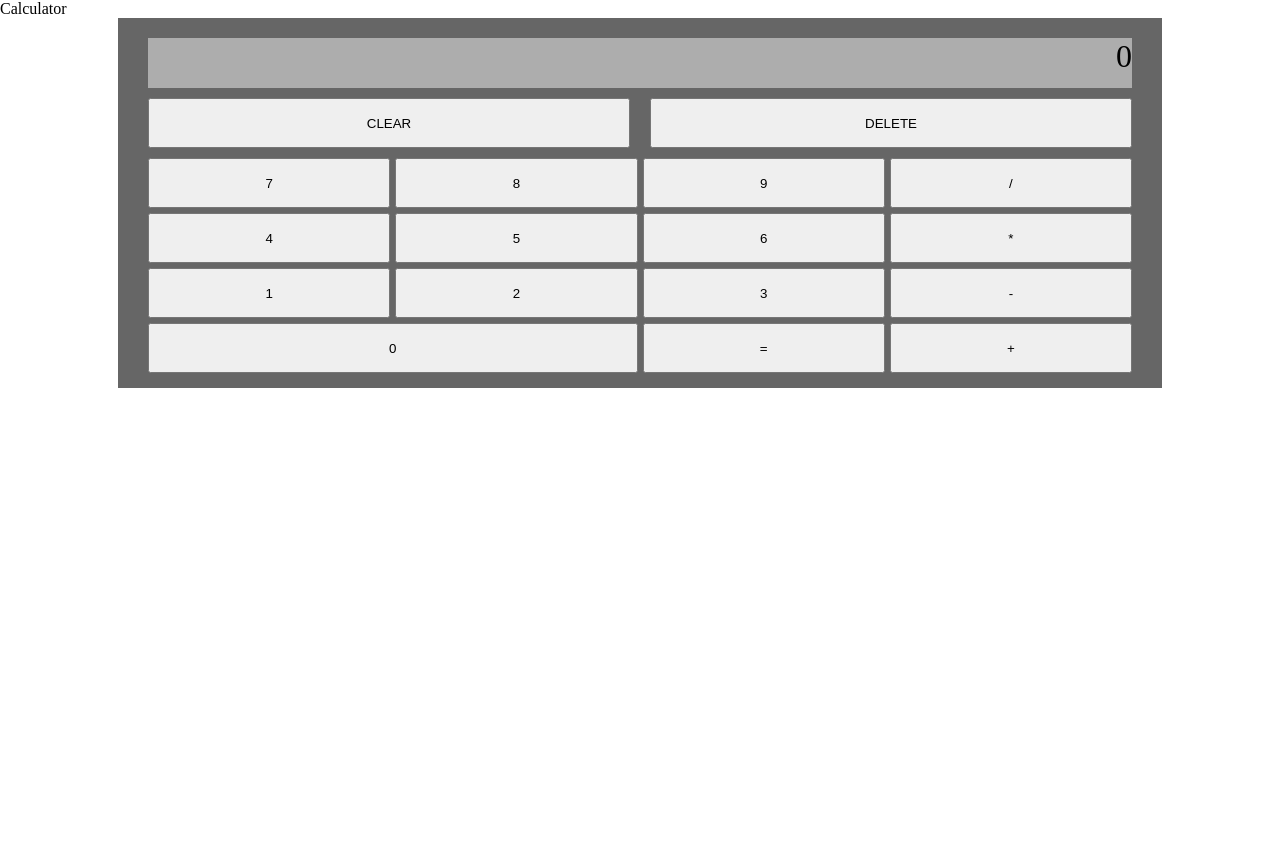
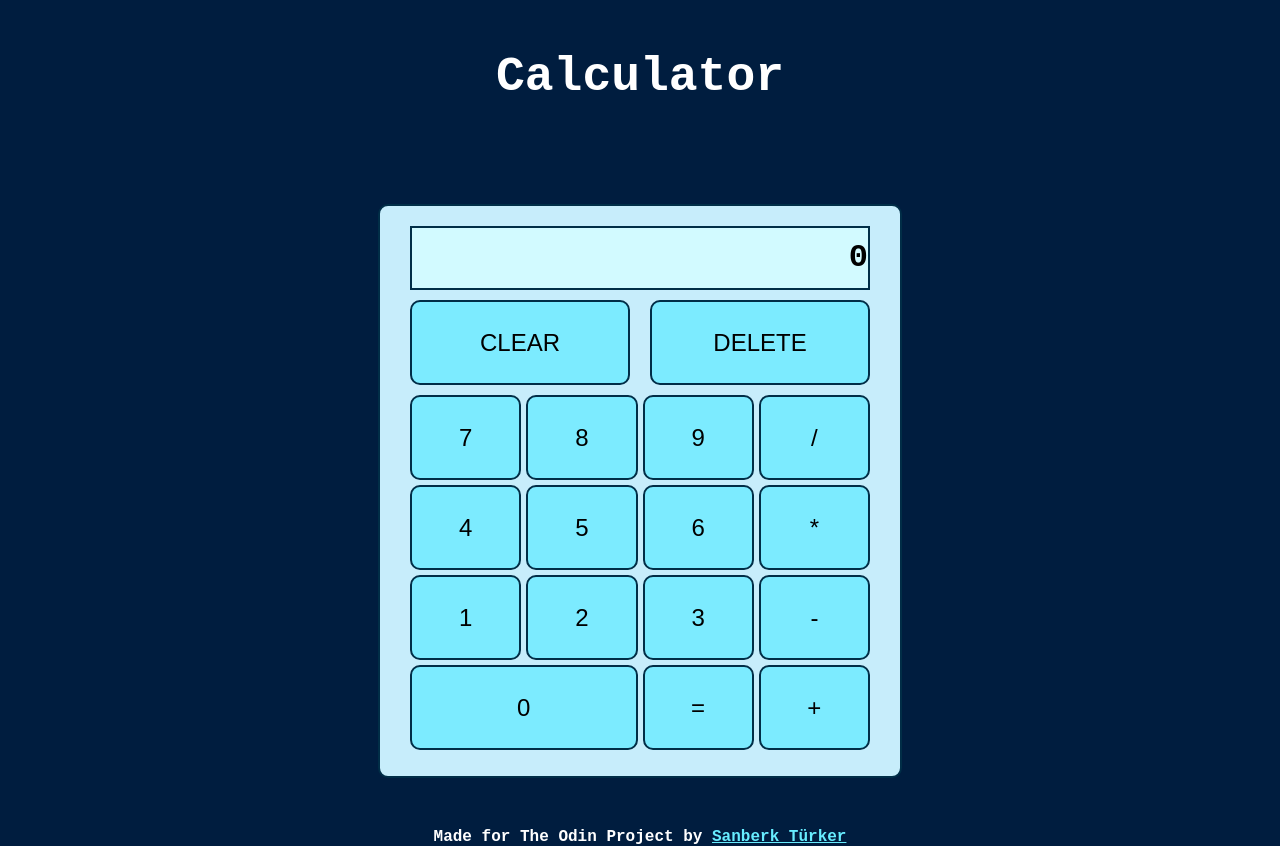
Before and after one commit to crealyx/calculator, a plain HTML site: page index.html in a window 1280 px wide. Before the commit the page ends 800 px from the top, so only its background shows below. Drawn offline with Linux system fonts and the light colour scheme.

Commit message:
Add additional style

```diff
--- a/index.html
+++ b/index.html
@@ -40,7 +40,7 @@
 
 
 
-
+    <footer>Made for The Odin Project by <a href="https://twitter.com/crealyxx">Sanberk Türker</a></footer>
     <script src="/calculator/script.js"></script>
 </body>
 </html>
--- a/style.css
+++ b/style.css
@@ -4,19 +4,39 @@
     margin: 0;
     padding: 0;
 }
+html{
+    font-family:'Courier New', Courier, monospace;
+    font-weight: bold;
+}
+body{
+    background-color: rgb(0, 29, 63);
+}
+header{
+    font-size: 3rem;
+    text-align: center;
+    margin: 50px 0px;
+    margin-bottom: 100px;
+    color: rgb(255, 255, 255);
 
+}
 .wrapper{
-    background-color: rgb(102, 102, 102);
+    background-color: rgb(199, 237, 251);
     margin: auto;
-    width: 80%;
-    height: 350px;
+    max-width: 500px;
+    height: 550px;
     padding: 10px;
+    border: 2px solid rgb(1, 46, 71);
+    border-radius: 10px;
 }
+
 .screen{
-    height: 50px;
-    background-color: rgb(173, 173, 173);
+    text-align: center;
+    height: 60px;
+    background-color: rgb(210, 250, 255);
     text-align: end;
     margin: 10px 20px;
+    border: 2px solid rgb(1, 46, 71);
+    line-height: 60px;
 }
 
 p{
@@ -38,9 +58,33 @@ p{
 }
 button{
     width: 100%;
-    height: 50px;
+    height: 85px;
+    background-color: rgb(124, 235, 255);
+    outline: none;
+    border: 2px solid rgb(1, 46, 71);
+    font-size: 1.5rem;
+    border-radius: 10px;
+}
+
+button:hover{
+    border: 2px rgb(255, 255, 255) solid;
+}
+
+button:active{
+    font-size: 1.2rem;
+    border: 2px rgb(0, 0, 0) solid;
+    background-color: rgb(8, 156, 255);
 }
 
 #zero{
     grid-column: 1/3;
 }
+
+a{
+    color: rgb(103, 237, 255);
+}
+footer{
+    color: rgb(255, 255, 255);
+    margin-top: 50px;
+    text-align: center;
+}
```
